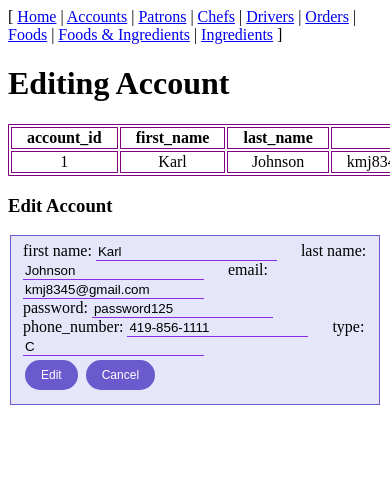
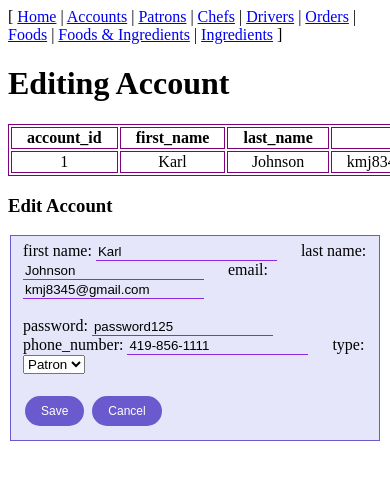
Before and after one commit to FeastMe/FeastMe, a Flask app: page /edit_account/1 in a window 390 px wide; the page is wider, and only the part inside the window is pictured. Shown: the top 480 px of that part. Run offline with Flask 2, Linux system fonts and the light colour scheme; data comes from the database, SQL or seed files in the repository; data that the repository does not hold is empty; some libraries are stand-ins or nearby versions.

Commit message:
Change type input to dropdown, modify phone number input, change button value, and other Step 4 changes

```diff
--- a/static/style.css
+++ b/static/style.css
@@ -26,6 +26,10 @@ input {
     margin-right: 20px;
   }
 
+select {
+    margin-right: 20px;
+  }
+
 /*
 Citation for pill button design
 Date: 11/10/2022
--- a/templates/edit_account.j2
+++ b/templates/edit_account.j2
@@ -38,16 +38,28 @@
 
                     <label for="email">email:</label>
                     <input type="text" value="{{account[0].email}}" id="email" name="email" required>
-                    <br>
+
+                    <br><br>
+
                     <label for="password">password:</label>
                     <input type="text" value="{{account[0].password}}" id="password" name="password" required>
+
+                    {# Citation for phone number input
+                    Date: 11/14/2022
+                    Source from MDN Web docs
+                    URL: https://developer.mozilla.org/en-US/docs/Web/HTML/Element/input/tel #}
                     <label for="phone_number">phone_number:</label>
-                    <input type="text" value="{{account[0].phone_number}}" id="phone_number" name="phone_number" required>
+                    <input type="tel" value="{{account[0].phone_number}}" id="phone_number" name="phone_number" pattern="[0-9]{3}-[0-9]{3}-[0-9]{4}" required>
 
                     <label for="account_type">type:</label>
-                    <input type="text" value="{{account[0].type}}" id="account_type" name="account_type" required>
-                    <br>
-                    <input type="submit" value="Edit" name="Edit_Account" class="button">
+                    <select name="account_type" type="text" value="{{account[0].type}}" id="account_type" required>
+                        <option value="patron">Patron</option>
+                        <option value="chef">Chef</option>
+                        <option value="driver">Driver</option>
+                     </select>
+                    <br><br>
+
+                    <input type="submit" value="Save" name="Edit_Account" class="button">
                     <a href='/accounts'><input class="button" type="button" value="Cancel"></a>
                 </fieldset>
             </form>
```
Also changed, not shown: templates/accounts.j2 (+11 -4 lines).
